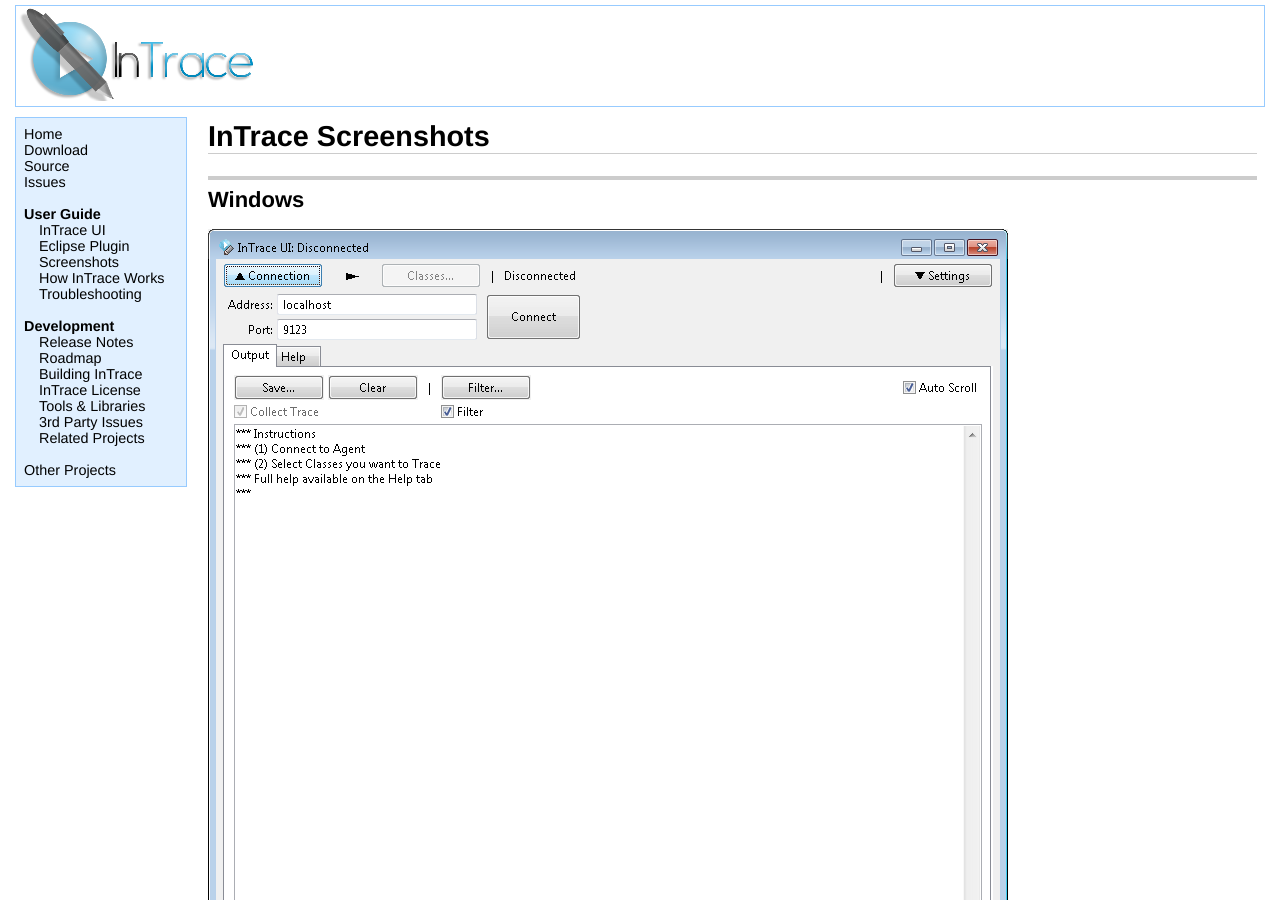
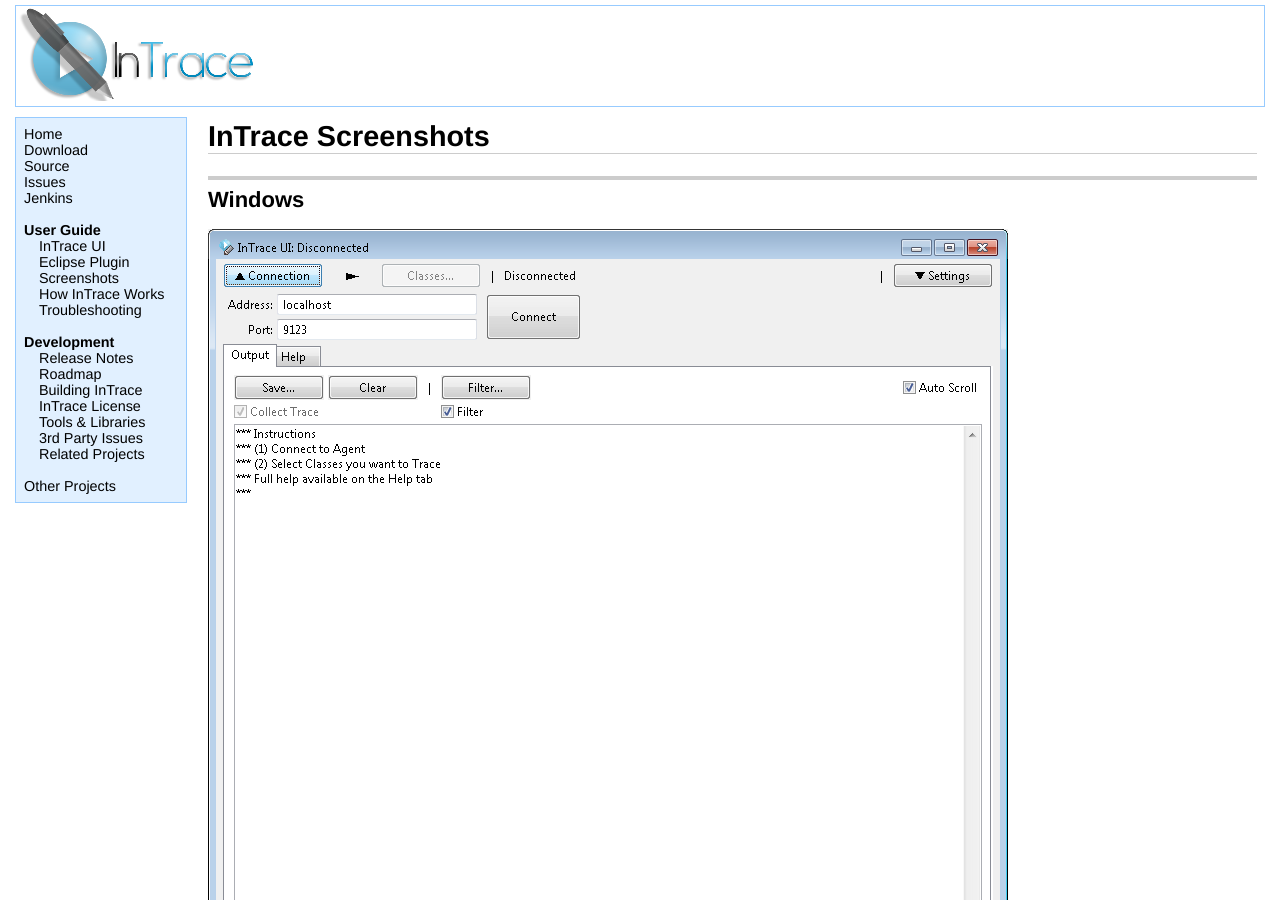
Before and after one commit to mchr3k/org.intrace, a Jekyll site: the page built from screenshots.html, in a window 1280 px wide and 900 px high. Built offline with Jekyll 4.4.1, drawn with Linux system fonts in a browser that asks for light colours.

Commit message:
Add jenkins link

```diff
--- a/_layouts/default.html
+++ b/_layouts/default.html
@@ -44,6 +44,7 @@
 <a href="download.html">Download</a><br />
 <a href="https://github.com/mchr3k/org.intrace">Source</a><br />
 <a href="https://github.com/mchr3k/org.intrace/issues">Issues</a><br />
+<a href="https://mchr3k.ci.cloudbees.com/job/InTrace/">Jenkins</a><br />
 <br />
 <strong>User Guide</strong>
 <br />
```
